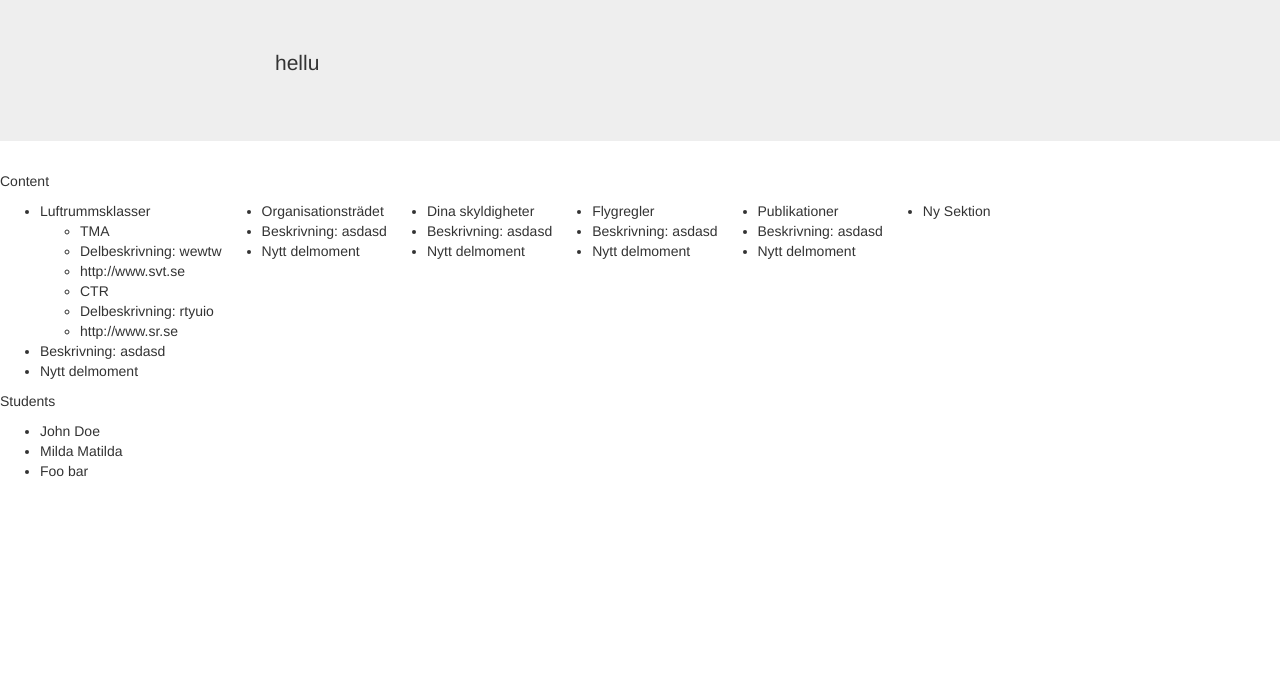
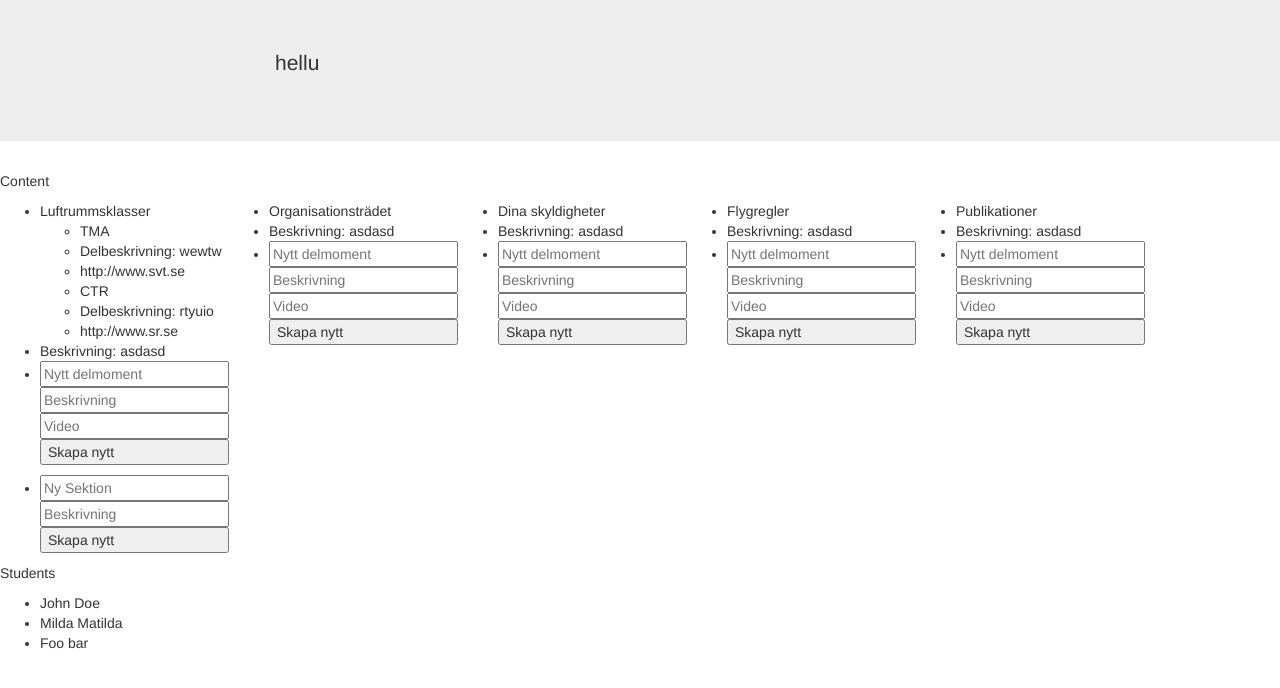
Before and after one commit to aeakoski/sedu, an Angular app: page /teacher in a window 1280 px wide. Shown: the top 688 px of the page. Built offline with nearby package versions, Linux system fonts and the light colour scheme.

Commit message:
Add Sections through gui into db

```diff
--- a/dbController.js
+++ b/dbController.js
@@ -25,6 +25,10 @@ exports.section = function(req, res) {
 
 exports.newSection = function(req, res) {
   console.log(req.body);
+  client.query("INSERT INTO Section (name, description)\
+                VALUES ('"+req.body.name+"','"+req.body.description+"');", (err, res) => {
+    console.log(err, res)
+  });
   //req.params.sectionid
   res.send(200);
 };
--- a/src/app/login/login.component.html
+++ b/src/app/login/login.component.html
@@ -2,7 +2,7 @@
 <div class="col col-md-6">
   <h2>Login Form</h2>
 
-  <form action="#">
+  <!--<form>
     <div class="imgcontainer col col-md-12">
       <img src="https://www.w3schools.com/howto/img_avatar2.png" alt="Avatar" class="avatar">
     </div>
@@ -19,7 +19,7 @@
       <input class="col col-md-12" type="checkbox" checked="checked"> Remember me
       </div>
     </div>
-  </form>
+  </form>-->
 
 </div>
 <div class="col col-md 3"></div>
--- a/src/app/teacher-dash/teacher-dash.component.css
+++ b/src/app/teacher-dash/teacher-dash.component.css
@@ -6,3 +6,9 @@ ul{
   vertical-align:top;
 
 }
+
+.new-form input{
+  display: block;
+  width: 100%;
+  text-align: left;
+}
--- a/src/app/teacher-dash/teacher-dash.component.html
+++ b/src/app/teacher-dash/teacher-dash.component.html
@@ -11,10 +11,24 @@
     </ul>
   </li>
   <li>Beskrivning: {{section.description}}</li>
-  <li>Nytt delmoment</li>
+  <li>
+    <!--<button class="new-form" type="button" name="button">Nytt</button>-->
+    <form class="new-form" #form=ngForm (ngSubmit)="createNewPart(form.value)">
+      <input name="name" type="text" placeholder="Nytt delmoment">
+      <input name="description" type="text" placeholder="Beskrivning">
+      <input name="videourl" type="text" placeholder="Video">
+      <input type="submit" value="Skapa nytt">
+    </form>
+</li>
 </ul>
 <ul class="sections">
-  <li>Ny Sektion</li>
+  <li>
+    <form class="new-form" #form=ngForm (ngSubmit)="createNewSection(form.value)">
+      <input name="name" type="text" placeholder="Ny Sektion" ngModel>
+      <input name="description" type="text" placeholder="Beskrivning" ngModel>
+      <input type="submit" value="Skapa nytt">
+    </form>
+  </li>
 </ul>
 
 <p>
--- a/src/app/teacher-dash/teacher-dash.component.ts
+++ b/src/app/teacher-dash/teacher-dash.component.ts
@@ -1,5 +1,6 @@
 import { Component, OnInit } from '@angular/core';
 import { TeacherServiceService } from '../teacher-service.service'
+//import { FormBuilder, Validators } from '@angular/forms';
 
 
 @Component({
@@ -11,12 +12,30 @@ import { TeacherServiceService } from '../teacher-service.service'
 })
 export class TeacherDashComponent implements OnInit {
 
-//importera sections här nuuuuuuu!
-  selections:any;
-  constructor(private Teacher:TeacherServiceService) {
+
+  public selections:any;
+  /*public sectionForm = this.fb.group({
+    name: [""],
+    description: [""]
+  });
+  public partForm = this.fb.group({
+    name: [""],
+    description: [""],
+    videourl: [""]
+  });*/
+  constructor(private Teacher:TeacherServiceService){//, private fb: FormBuilder) {
     console.log(Teacher.getSections())
     this.selections = Teacher.getSections();
   }
+
+  createNewSection(values){
+    console.log(values);
+    this.Teacher.createNewSection(values);
+  };
+  createNewPart(values){
+    console.log(values);
+    this.Teacher.createNewPart(values);
+  };
 
   ngOnInit() {
   }
--- a/src/app/teacher-service.service.ts
+++ b/src/app/teacher-service.service.ts
@@ -1,4 +1,6 @@
 import { Injectable } from '@angular/core';
+import { Http, Headers, Response } from '@angular/http';
+import {RequestOptions, Request, RequestMethod} from '@angular/http';
 
 import { section } from './section'
 import { part } from './part'
@@ -9,8 +11,26 @@ import { SECTIONS } from './mock-sections'
 @Injectable()
 export class TeacherServiceService {
 
-  constructor() { }
+  constructor(private http: Http) { }
   getSections(){
     return SECTIONS;
   }
-}
+
+  createNewPart(values){
+    return 0;
+  }
+
+  createNewSection(values){
+    let headers = new Headers();
+    headers.append('content-type', 'application/json');
+    let options = new RequestOptions({ headers: headers });
+
+    const postReq = this.http.post(
+      "http://localhost:4444/api/new/section",
+      values,
+      options
+    );
+    postReq.subscribe( (res3)=>{ } );
+
+  };
+};
```
Also changed, not shown: src/app/app.module.ts (+6 -1 lines).
